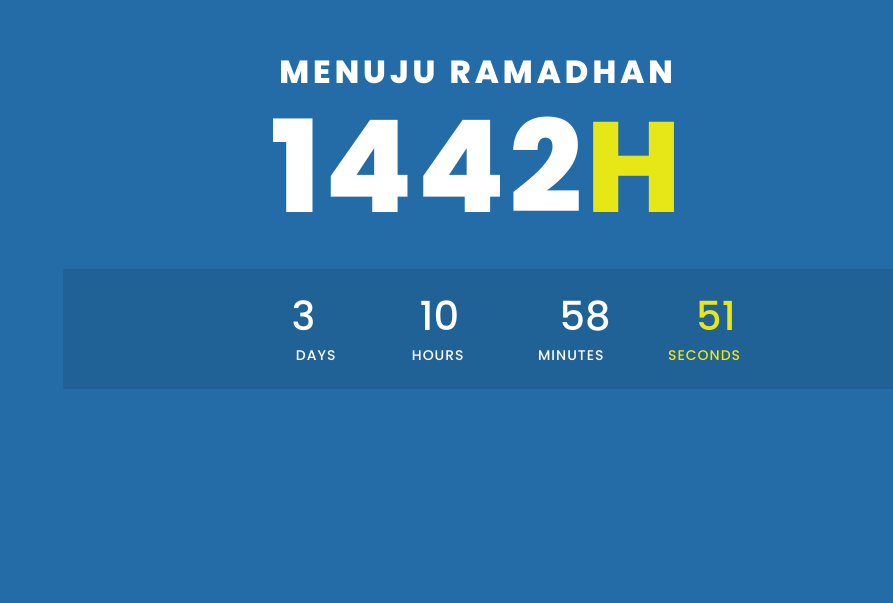
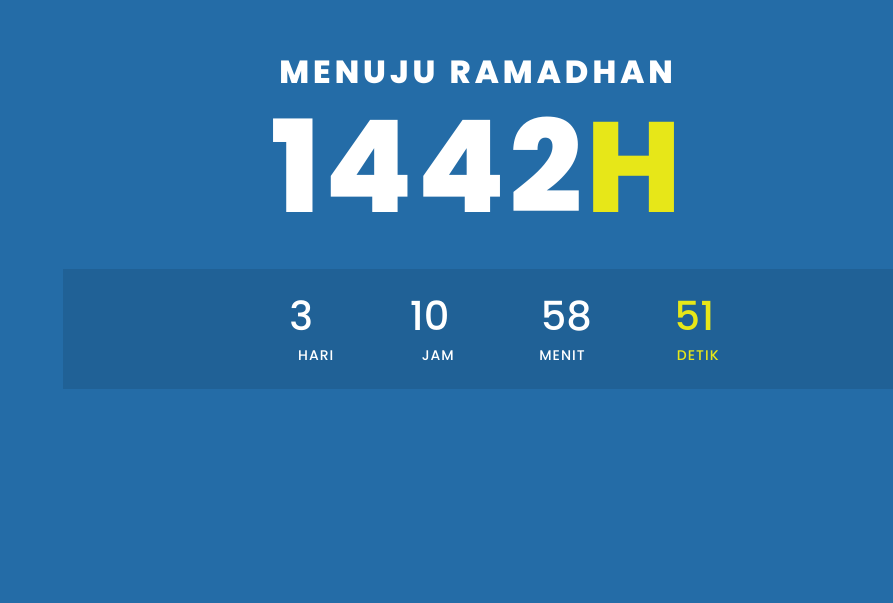
Before and after one commit to urvinn/visatrio-xyz, a plain HTML site: page index.html in a window 1280 px wide. Shown: the part 194-797 px from the top of the page, without its empty margins (387-1280 px from the left). Drawn offline with Linux system fonts and the light colour scheme.

Commit message:
Update style.css

```diff
--- a/style.css
+++ b/style.css
@@ -88,19 +88,19 @@
 }
 
 .countdown div#day:before {
-    content: 'Days';
+    content: 'HARI';
 }
 
 .countdown div#hour:before {
-    content: 'Hours';
+    content: 'JAM';
 }
 
 .countdown div#minute:before {
-    content: 'Minutes';
+    content: 'MENIT';
 }
 
 .countdown div#second:before {
-    content: 'Seconds';
+    content: 'DETIK';
 }
 
 .countdown div#second,
```
